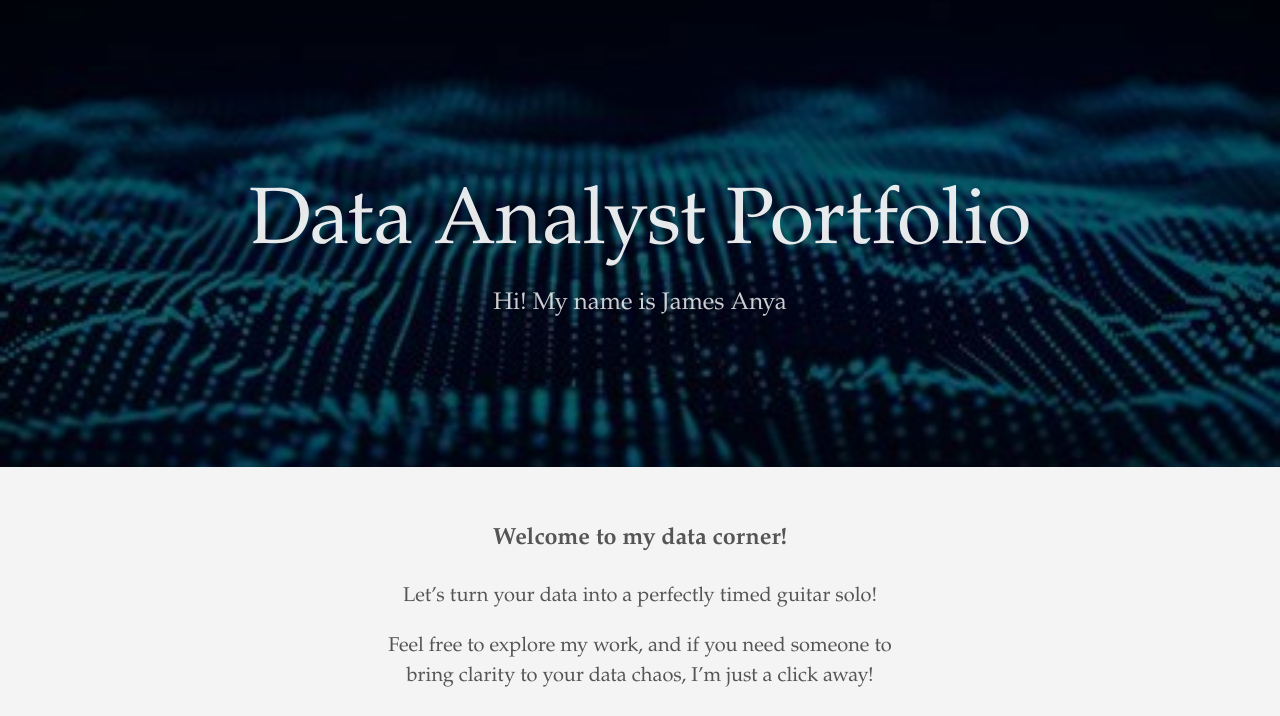
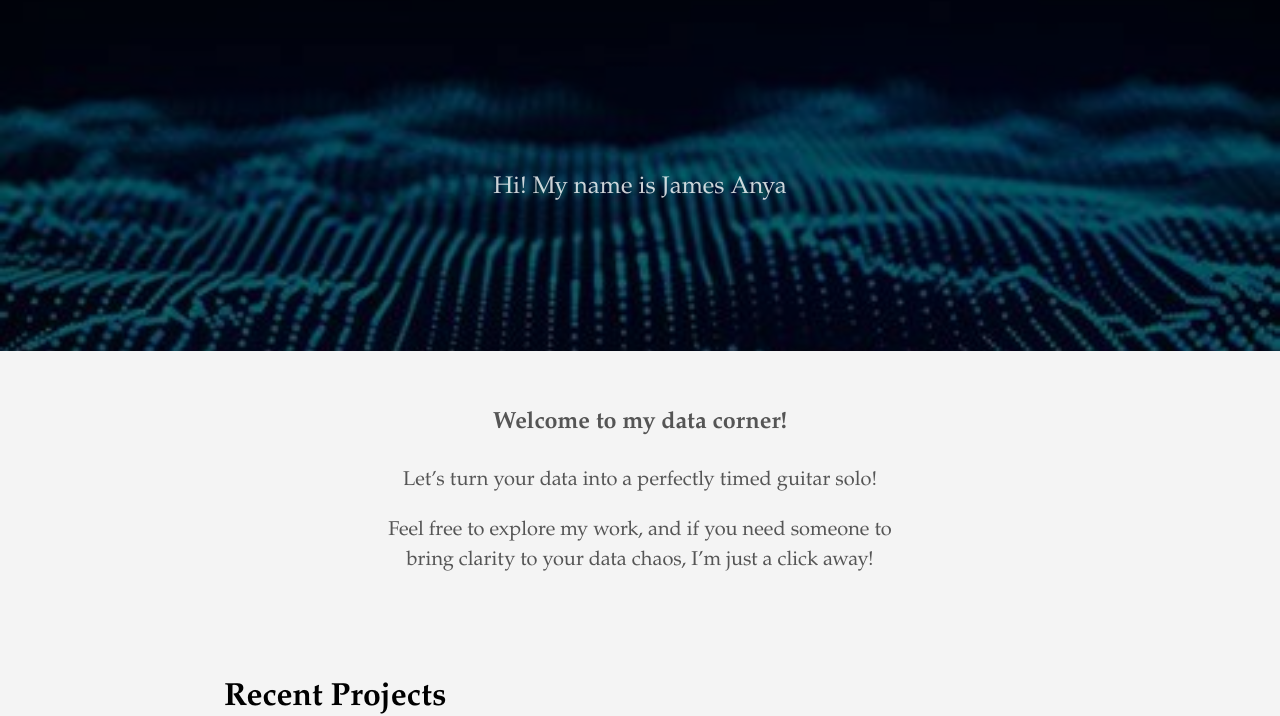
Before and after one commit to ajlkau68/James_Portfolio, a plain HTML site: page index.html in a window 1280 px wide. Shown: the part 107-823 px from the top of the page. Drawn offline with Linux system fonts and the light colour scheme.

Commit message:
Update index.html

```diff
--- a/index.html
+++ b/index.html
@@ -139,7 +139,7 @@
 
       <div class="tc-l pv4 pv6-l ph3 ph4-ns">
         <h1 class="f2 f-subheadline-l fw2 white-90 mb0 lh-title">
-          Data Analyst Portfolio
+
         </h1>
 
           <h2 class="fw1 f5 f3-l white-80 measure-wide-l center mt3">
```
